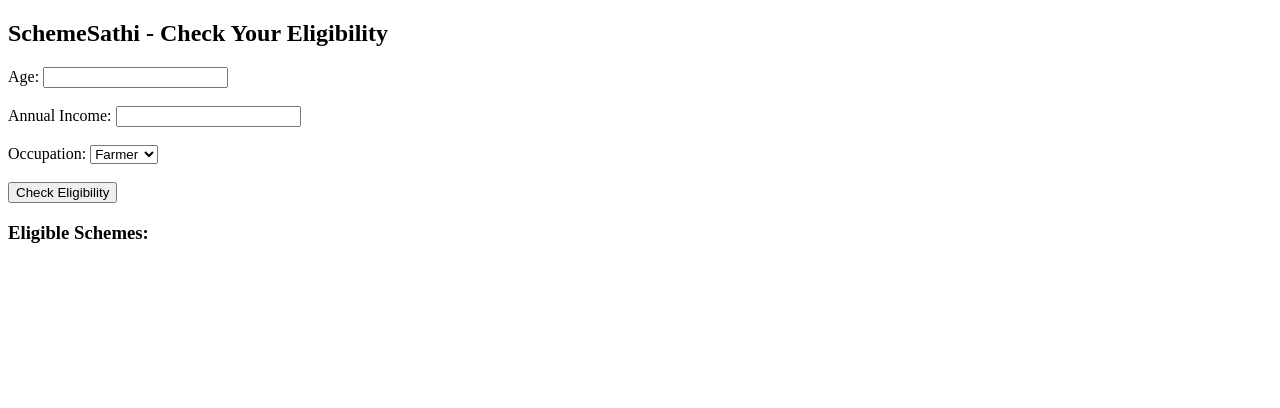
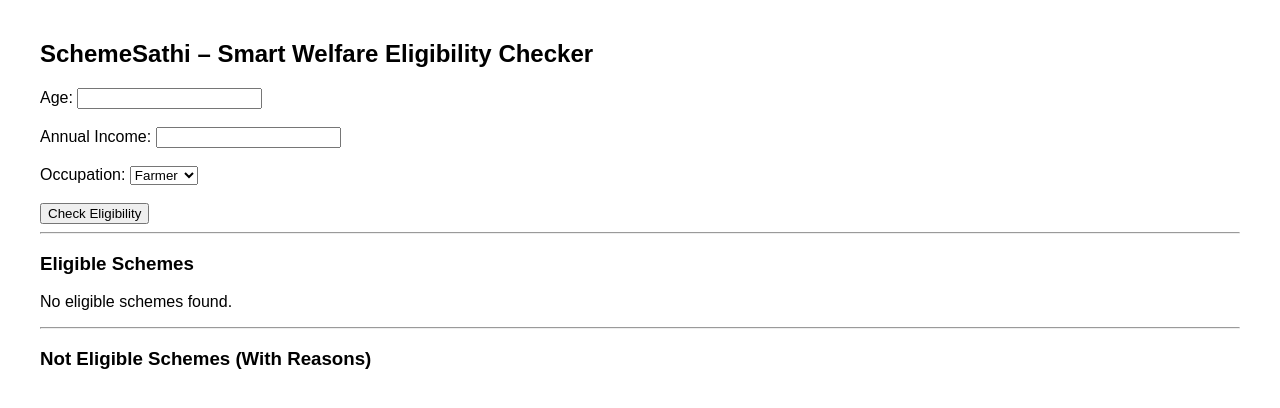
Before and after one commit to gouri-des/hackathon, a Flask app: page / in a window 1280 px wide. Shown: the top 408 px of the page. Run offline with Flask 3, Linux system fonts and the light colour scheme.

Commit message:
Update index.html

```diff
--- a/templates/index.html
+++ b/templates/index.html
@@ -2,10 +2,28 @@
 <html>
 <head>
     <title>SchemeSathi</title>
+    <style>
+        body {
+            font-family: Arial, sans-serif;
+            margin: 40px;
+        }
+        .card {
+            border: 1px solid #ccc;
+            padding: 15px;
+            margin-bottom: 15px;
+            border-radius: 8px;
+        }
+        .eligible {
+            background-color: #e8f5e9;
+        }
+        .not-eligible {
+            background-color: #fdecea;
+        }
+    </style>
 </head>
 <body>
 
-    <h2>SchemeSathi - Check Your Eligibility</h2>
+<h2>SchemeSathi – Smart Welfare Eligibility Checker</h2>
 
 <form method="POST">
     <label>Age:</label>
@@ -24,15 +42,43 @@
     <button type="submit">Check Eligibility</button>
 </form>
 
-    <h3>Eligible Schemes:</h3>
+<hr>
+
+<h3>Eligible Schemes</h3>
+
+{% if schemes|length == 0 %}
+    <p>No eligible schemes found.</p>
+{% endif %}
 
 {% for scheme in schemes %}
-        <div>
+    <div class="card eligible">
         <strong>{{ scheme.name }}</strong><br>
-            Benefit: {{ scheme.benefit }}<br>
-            Documents: {{ scheme.documents }}<br>
-            <a href="{{ scheme.official_link }}">Official Link</a>
+        <p><b>Benefit:</b> {{ scheme.benefit }}</p>
+        <p><b>Documents:</b> {{ scheme.documents }}</p>
+
+        <p><b>Why Eligible:</b></p>
+        <ul>
+            {% for reason in scheme.reasons %}
+                <li>{{ reason }}</li>
+            {% endfor %}
+        </ul>
+
+        <a href="{{ scheme.official_link }}" target="_blank">Official Link</a>
+    </div>
+{% endfor %}
+
 <hr>
+
+<h3>Not Eligible Schemes (With Reasons)</h3>
+
+{% for scheme in not_eligible %}
+    <div class="card not-eligible">
+        <strong>{{ scheme.name }}</strong>
+        <ul>
+            {% for reason in scheme.fail_reasons %}
+                <li>{{ reason }}</li>
+            {% endfor %}
+        </ul>
     </div>
 {% endfor %}
 
```
Lines whose indentation alone changed are shown as unchanged.
